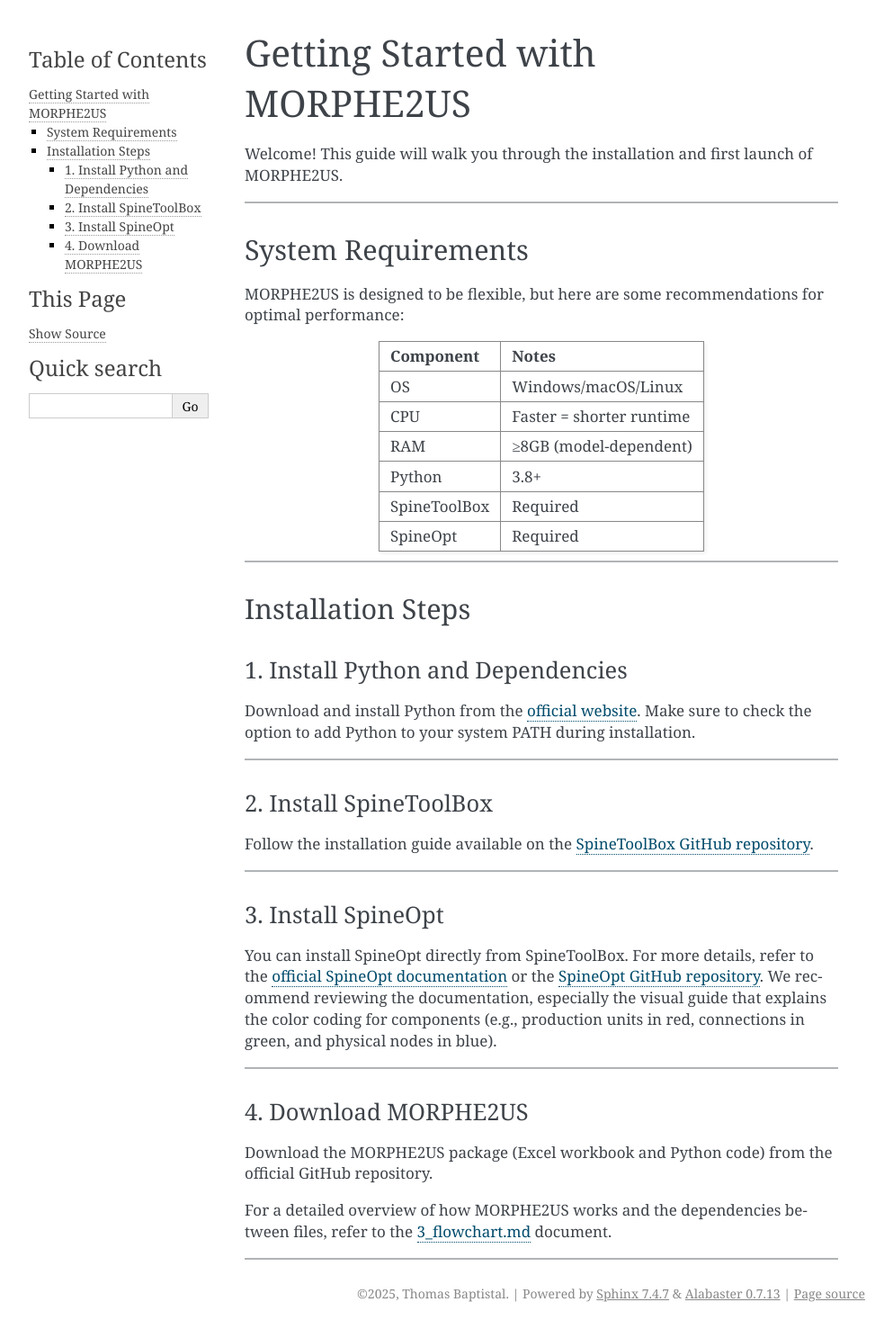
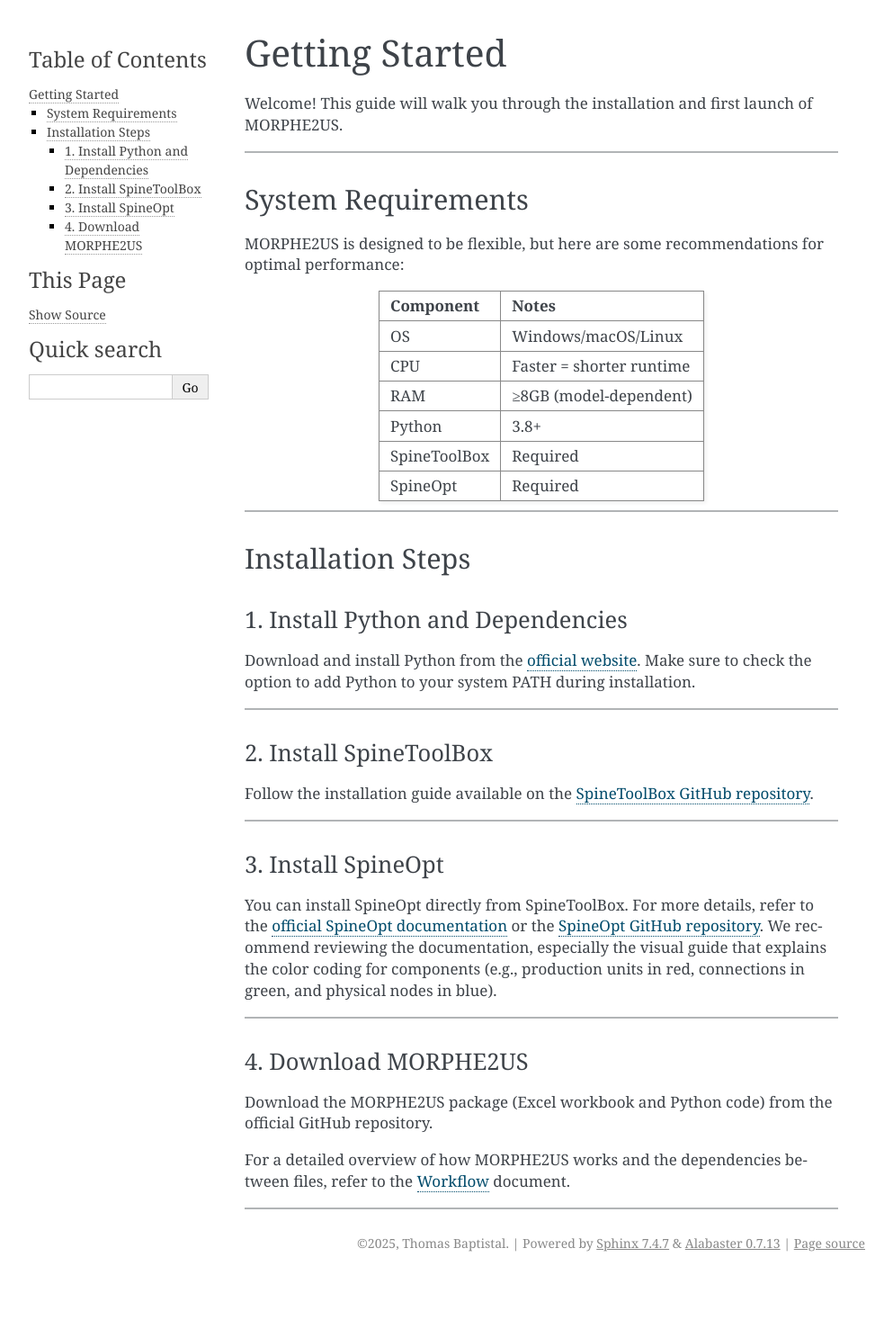
Before and after one commit to tbaptistal/MORPHE2US, a Sphinx documentation site: the page built from docs/2_getting_started.md, in a window 1280 px wide. Shown: the whole page at 90% size, without its empty margins (148-1141 px from the left). Built offline with Sphinx 7.4.7, drawn with Linux system fonts in a browser that asks for light colours; after the commit the page ends 1421 px from its top, so only the background shows below that.

Commit message:
new titles

```diff
--- a/docs/1_about.md
+++ b/docs/1_about.md
@@ -1,4 +1,4 @@
-# About MORPHE2US
+# About
 
 **MORPHE2US** stands for **Municipal Optimization for Renewable Projects in Hydrogen & Energy Efficient Utility Solutions**.
 
--- a/docs/2_getting_started.md
+++ b/docs/2_getting_started.md
@@ -1,4 +1,4 @@
-# Getting Started with MORPHE2US
+# Getting Started
 
 Welcome! This guide will walk you through the installation and first launch of MORPHE2US.
 
@@ -47,6 +47,6 @@
 
 Download the MORPHE2US package (Excel workbook and Python code) from the official GitHub repository.
 
-For a detailed overview of how MORPHE2US works and the dependencies between files, refer to the [3_flowchart.md](3_flowchart.md) document.
+For a detailed overview of how MORPHE2US works and the dependencies between files, refer to the [Workflow](3_flowchart.md) document.
 
 ---
--- a/docs/3_flowchart.md
+++ b/docs/3_flowchart.md
@@ -1,4 +1,4 @@
-# MORPHE2US Workflow Overview
+# Workflow Overview
 
 The MORPHE2US model follows a clear pipeline from user input to optimization results. Below is a high-level flowchart that illustrates the modeling process.
 
--- a/docs/4_building_a_model.md
+++ b/docs/4_building_a_model.md
@@ -1,4 +1,4 @@
-# Building a MORPHE2US Model
+# Building a Model
 
 This guide walks you through the process of building a model using MORPHE2US — from preparing input data to generating a structured Spine-compatible database for optimization.
 
--- a/docs/5_running_a_model.md
+++ b/docs/5_running_a_model.md
@@ -1,4 +1,4 @@
-# Running a MORPHE2US Model
+# Running a Model
 
 Once you have built and validated your MORPHE2US model, the next step is to run the optimization. This process involves selecting an appropriate solver, executing the model in SpineToolbox, and ensuring results are correctly generated.
 
```
